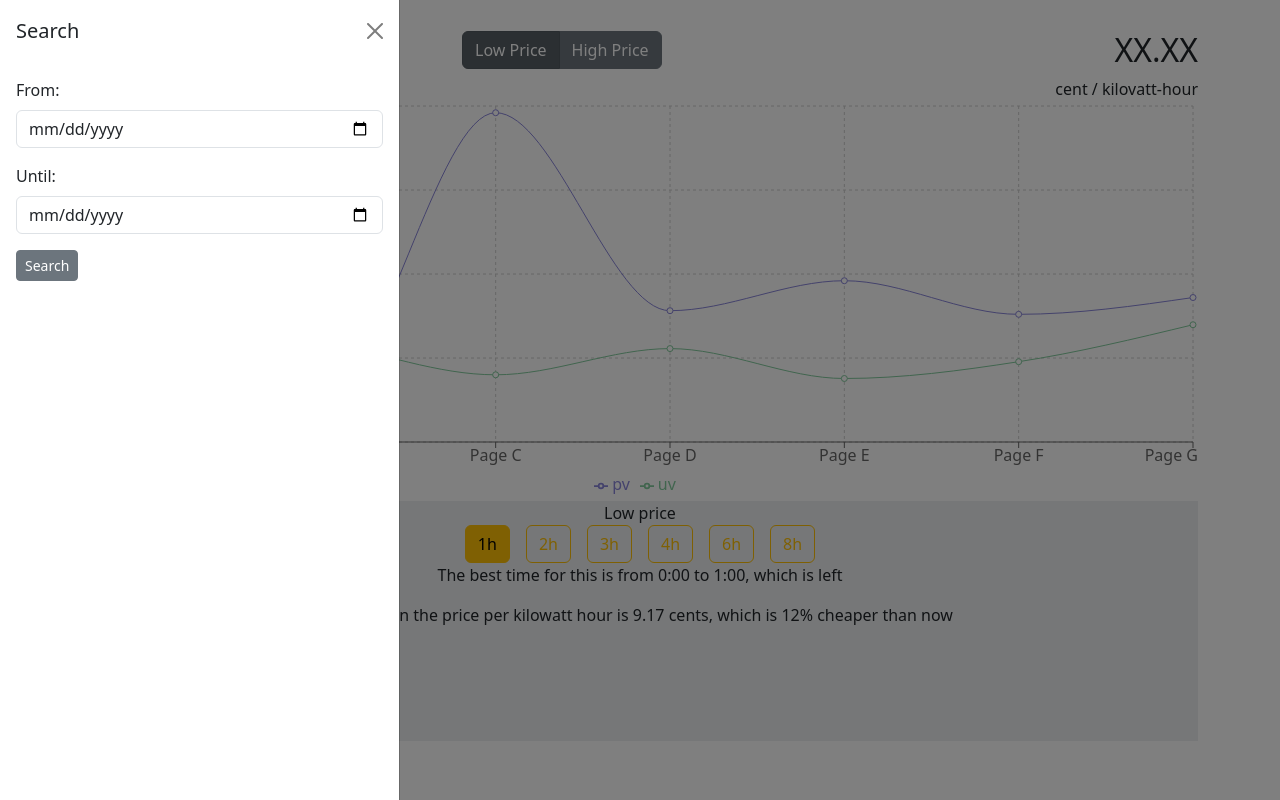
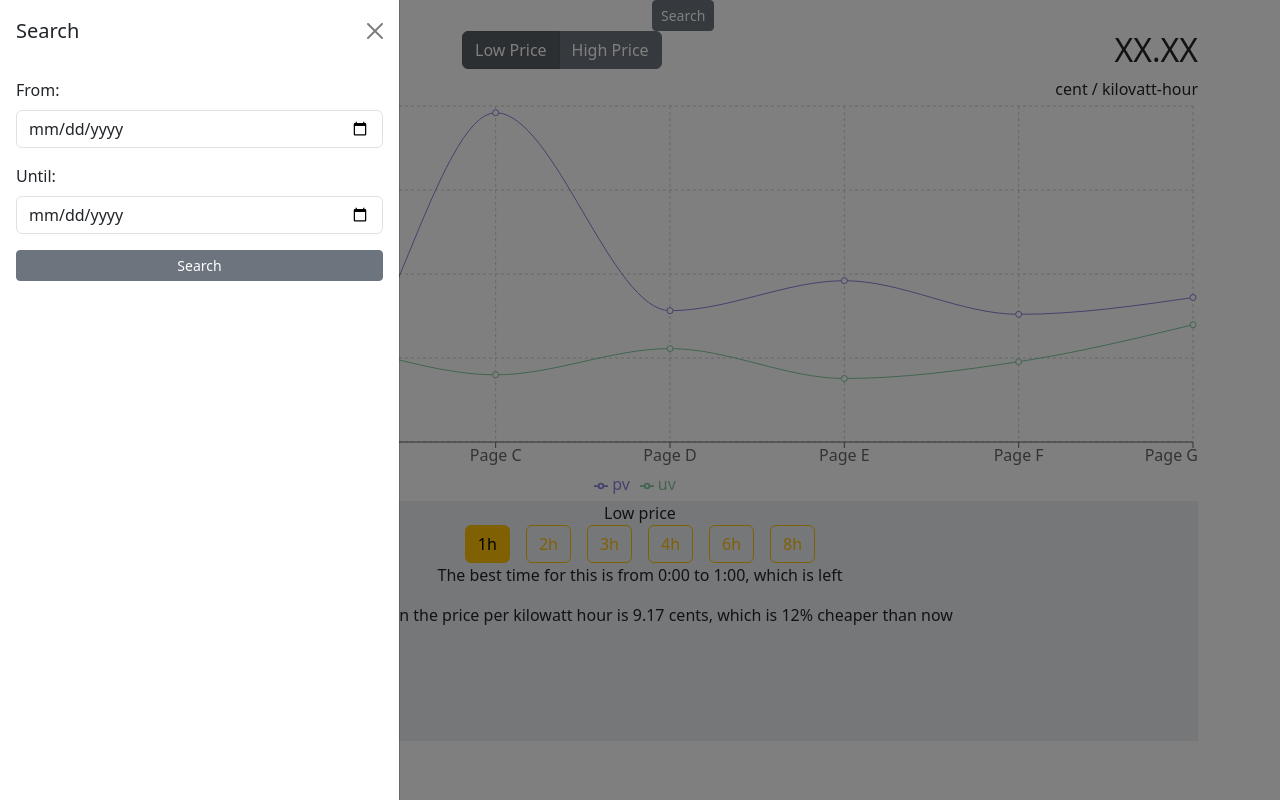
Before and after one commit to Trunessi/elektrikell, a React (Create React App) app: page / in a window 1280 px wide. Both pictures are taken after a click on the button "Search". Built offline with nearby package versions, Linux system fonts and the light colour scheme.

Commit message:
+onSubmit

```diff
--- a/src/App.js
+++ b/src/App.js
@@ -4,20 +4,30 @@ import Container from "react-bootstrap/Container";
 import Body from "./Body";
 import Head, { DEFAULT_ACTIVE_BUTTONS } from "./Head";
 import Footer from "./Footer";
+import LeftSideBar from "./LeftSideBar";
 
 function App() {
   const [activePrice, setActivePrice] = useState(DEFAULT_ACTIVE_BUTTONS);
   const [activeHour, setActiveHour] = useState();
+  const [showSideBar, setShowSiteBar] = useState(false);
+
+  const handleCloseSideBar = () => setShowSiteBar(false);
+  const handleOpenSideBar = () => setShowSiteBar(true);
 
   return (
     <Container>
-      <Head activePrice={activePrice} setActivePrice={setActivePrice} />
+      <Head
+        activePrice={activePrice}
+        setActivePrice={setActivePrice}
+        handleOpenSideBar={handleOpenSideBar}
+         />
       <Body activeHour={activeHour} />
       <Footer
         activePrice={activePrice}
         activeHour={activeHour}
         setActiveHour={setActiveHour}
       />
+      <LeftSideBar show={showSideBar} handleClose={handleCloseSideBar} />
     </Container>
   );
 }
--- a/src/Head/Head.jsx
+++ b/src/Head/Head.jsx
@@ -1,22 +1,17 @@
 import Logo from "./Logo";
 import Info from "./Info";
 import Row from "react-bootstrap/Row";
-import Col from "react-bootstrap/Col";
-import SearchSideBar from "../SearchSideBar/SearchSideBar";
 
 function Head(props) {
+  const { handleOpenSideBar, ...restProps } = props;
+
   return (
     <>
       <Row>
-        <Col sm={2}>
-          <Logo />
-        </Col>
-        <Col>
-          <SearchSideBar />
-        </Col>
+        <Logo handleOpenSideBar={handleOpenSideBar} />
       </Row>
       <Row>
-        <Info {...props} />
+        <Info {...restProps} />
       </Row>
     </>
   );
--- a/src/Head/Logo.jsx
+++ b/src/Head/Logo.jsx
@@ -1,11 +1,19 @@
 import Col from "react-bootstrap/Col";
-import logo from './logo.svg'
+import logo from "./logo.svg";
+import Button from "react-bootstrap/Button";
 
-function Logo() {
+function Logo({ handleOpenSideBar }) {
   return (
-    <Col>
-      <img src={logo} alt="Logo"/>
-    </Col>
+    <>
+      <Col>
+        <img src={logo} alt="Logo" />
+      </Col>
+      <Col>
+        <Button variant="secondary" size="sm" onClick={handleOpenSideBar}>
+          Search
+        </Button>
+      </Col>
+    </>
   );
 }
 
--- /dev/null
+++ b/src/LeftSideBar/LeftSideBar.jsx
@@ -0,0 +1,17 @@
+import Offcanvas from "react-bootstrap/Offcanvas";
+import SearchForm from "./SearchForm";
+
+function LeftSideBar({ show, handleClose }) {
+  return (
+    <Offcanvas show={show} onHide={handleClose}>
+      <Offcanvas.Header closeButton>
+        <Offcanvas.Title>Search</Offcanvas.Title>
+      </Offcanvas.Header>
+      <Offcanvas.Body>
+        <SearchForm />
+      </Offcanvas.Body>
+    </Offcanvas>
+  );
+}
+
+export default LeftSideBar;
--- /dev/null
+++ b/src/LeftSideBar/SearchForm.jsx
@@ -0,0 +1,31 @@
+import Form from "react-bootstrap/Form";
+import Button from "react-bootstrap/Button";
+
+function SearchForm() {
+  const handleSubmit = (event) => {
+    event.preventDefault();
+
+    const from = event.target.from.value;
+    const until = event.target.until.value;
+
+    console.log(from, until);
+  };
+
+  return (
+    <Form onSubmit={handleSubmit}>
+      <Form.Group className="mb-3">
+        <Form.Label>From:</Form.Label>
+        <Form.Control type="date" placeholder="Date from" name="from" />
+      </Form.Group>
+      <Form.Group className="mb-3">
+        <Form.Label>Until:</Form.Label>
+        <Form.Control type="date" placeholder="Date until" name="until" />
+      </Form.Group>
+      <Button variant="secondary" className="w-100" size="sm" type="submit">
+        Search
+      </Button>
+    </Form>
+  );
+}
+
+export default SearchForm;
--- /dev/null
+++ b/src/LeftSideBar/index.js
@@ -0,0 +1 @@
+export { default } from './LeftSideBar';
--- a/src/SearchSideBar/SearchForms.jsx
+++ /dev/null
@@ -1,22 +0,0 @@
-import Form from "react-bootstrap/Form";
-import Button from "react-bootstrap/Button";
-
-function SearchForms() {
-  return (
-    <Form>
-      <Form.Group className="mb-3" controlId="dateFrom">
-        <Form.Label>From:</Form.Label>
-        <Form.Control type="date" />
-      </Form.Group>
-      <Form.Group className="mb-3" controlId="dateUntil">
-        <Form.Label>Until:</Form.Label>
-        <Form.Control type="date" />
-      </Form.Group>
-      <Button variant="secondary" type="submit" size="sm">
-        Search
-      </Button>
-    </Form>
-  );
-}
-
-export default SearchForms;
--- a/src/SearchSideBar/SearchSideBar.jsx
+++ /dev/null
@@ -1,29 +0,0 @@
-import { useState } from "react";
-import Button from "react-bootstrap/Button";
-import Offcanvas from "react-bootstrap/Offcanvas";
-import SearchForms from "./SearchForms";
-
-function SearchSideBar() {
-  const [show, setShow] = useState(false);
-
-  const handleClose = () => setShow(false);
-  const handleShow = () => setShow(true);
-  return (
-    <>
-      <Button variant="secondary" size="sm" onClick={handleShow}>
-        Search
-      </Button>
-
-      <Offcanvas show={show} onHide={handleClose}>
-        <Offcanvas.Header closeButton>
-          <Offcanvas.Title>Search</Offcanvas.Title>
-        </Offcanvas.Header>
-        <Offcanvas.Body>
-          <SearchForms />
-        </Offcanvas.Body>
-      </Offcanvas>
-    </>
-  );
-}
-
-export default SearchSideBar;
--- a/src/SearchSideBar/index.js
+++ /dev/null
@@ -1 +0,0 @@
-export { default } from './SearchSideBar';
```
Also changed, not shown: src/LeftSideBar/actions.js (added, +8 -0 lines).
